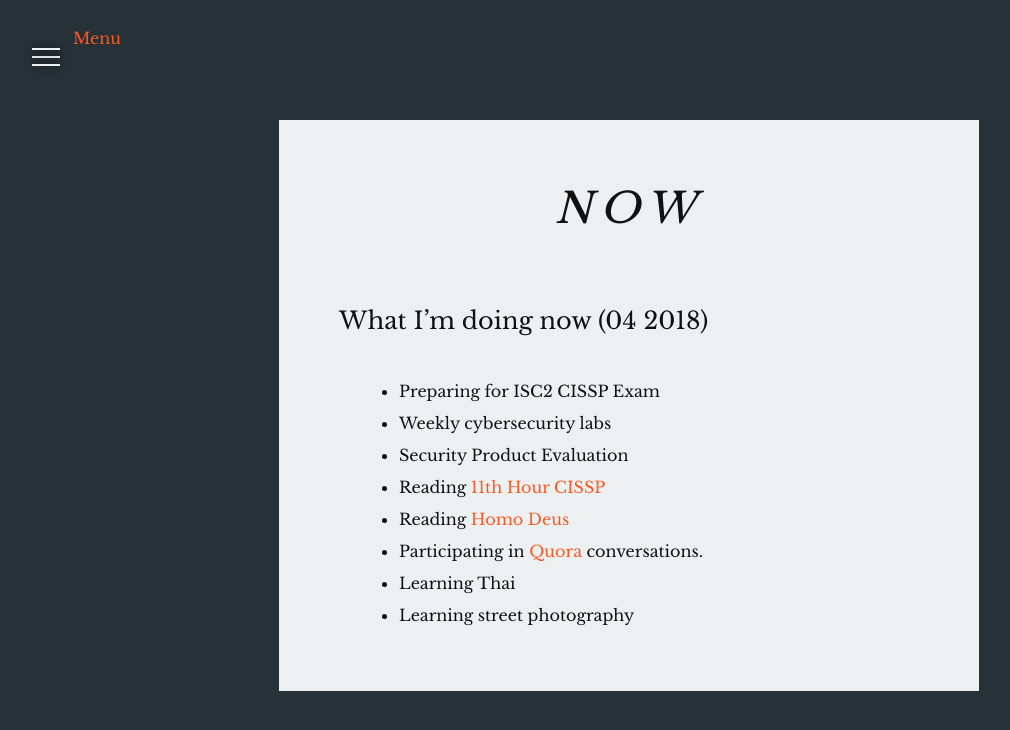
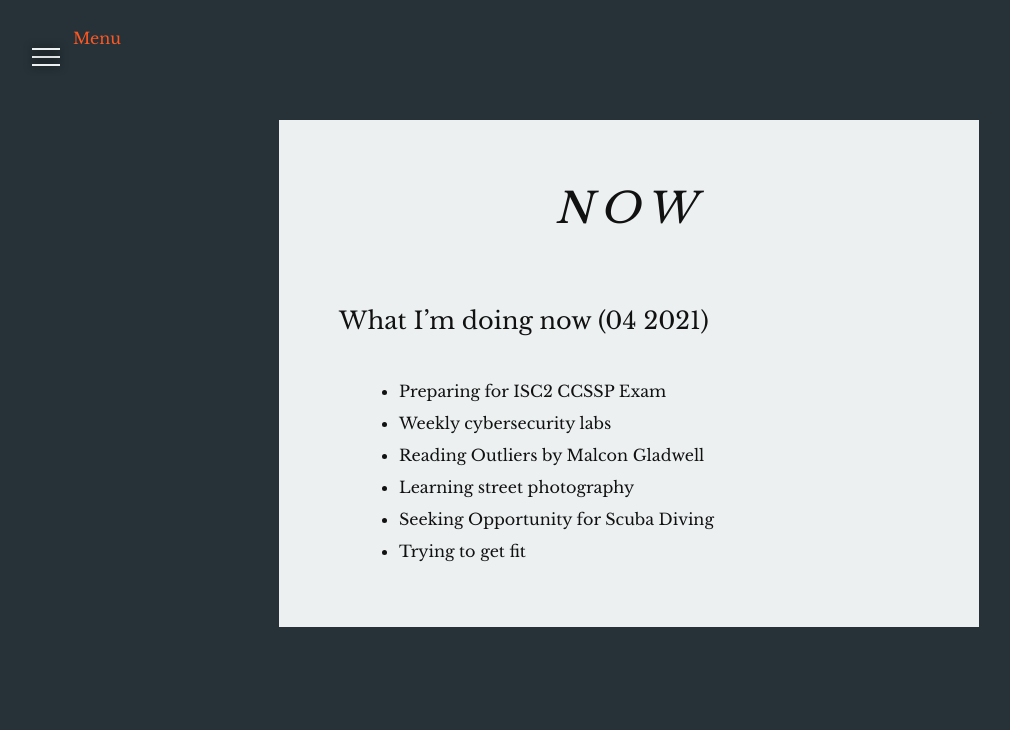
Before and after one commit to aungthurhahein/aungthurhahein.github.com, a Jekyll site: the page built from now.md, in a window 1280 px wide. Shown: the top 730 px of the page, without its empty margins (11-1021 px from the left). Built offline with Jekyll 4.4.1, drawn with Linux system fonts in a browser that asks for light colours; nearby versions of some CDN libraries.

Commit message:
update about pages

```diff
--- a/now.md
+++ b/now.md
@@ -4,13 +4,11 @@ title: Now
 permalink: /now/
 ---
 
-# What I'm doing now ({{ site.time | date: '%m'}} 2018)
+# What I'm doing now ({{ site.time | date: '%m'}} 2021)
 
-* Preparing for ISC2 CISSP Exam
+* Preparing for ISC2 CCSSP Exam
 * Weekly cybersecurity labs
-* Security Product Evaluation
-* Reading [11th Hour CISSP](https://www.elsevier.com/books/eleventh-hour-cissp/conrad/978-0-12-811248-9)
-* Reading [Homo Deus](https://www.amazon.com/Homo-Deus-Brief-History-Tomorrow/dp/0062464310)
-* Participating in [Quora](https://www.quora.com/profile/Aung-Thu-Rha-Hein) conversations.
-* Learning Thai
+* Reading Outliers by Malcon Gladwell
 * Learning street photography
+* Seeking Opportunity for Scuba Diving
+* Trying to get fit
```
Also changed, not shown: about.md (+2 -2 lines).
